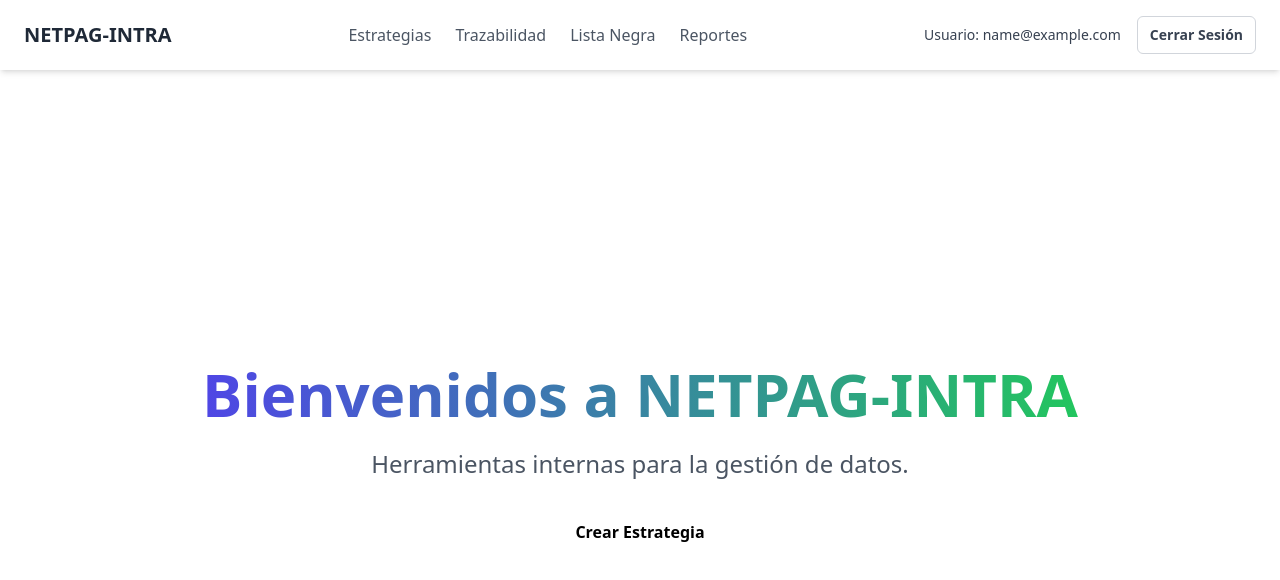
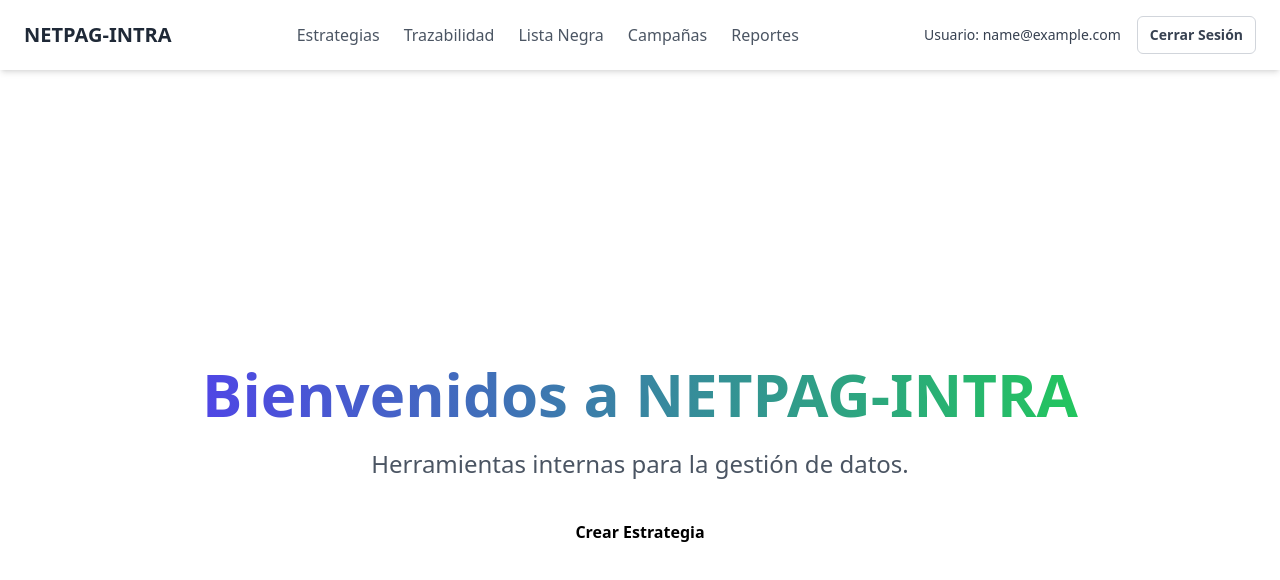
Before and after one commit to arturog10/MIO-netpag-intra-FastAPI-Vue-React, a React (Vite) app in the folder frontend/: page / in a window 1280 px wide. Shown: the top 580 px of the page. Built offline with nearby package versions, Linux system fonts and the light colour scheme; sample sign-in values are in the browser's storage.

Commit message:
Se habilita el boton campañas

```diff
--- a/frontend/src/components/Navbar.jsx
+++ b/frontend/src/components/Navbar.jsx
@@ -49,11 +49,9 @@ function Navbar() {
             Lista Negra
           </NavLink>
 
-          {user.rol === 'admin' && (
-            <NavLink to="/campanas" className={({isActive}) => isActive ? activeClass : inactiveClass}>
-              Campañas
-            </NavLink>
-          )}
+          <NavLink to="/campanas" className={({isActive}) => isActive ? activeClass : inactiveClass}>
+            Campañas
+          </NavLink>
 
           <NavLink to="/reportes" className={({isActive}) => isActive ? activeClass : inactiveClass}>
             Reportes
```
